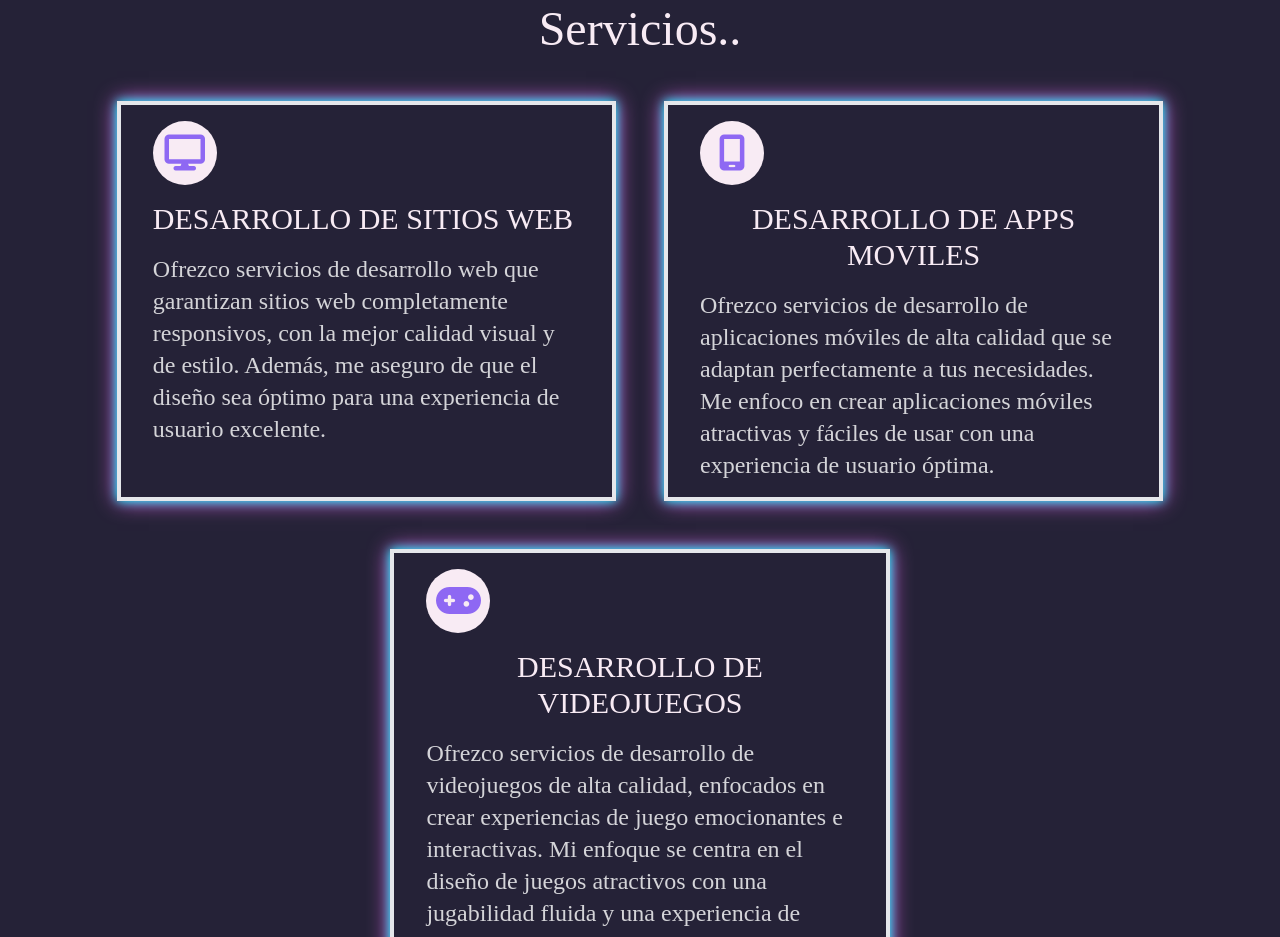
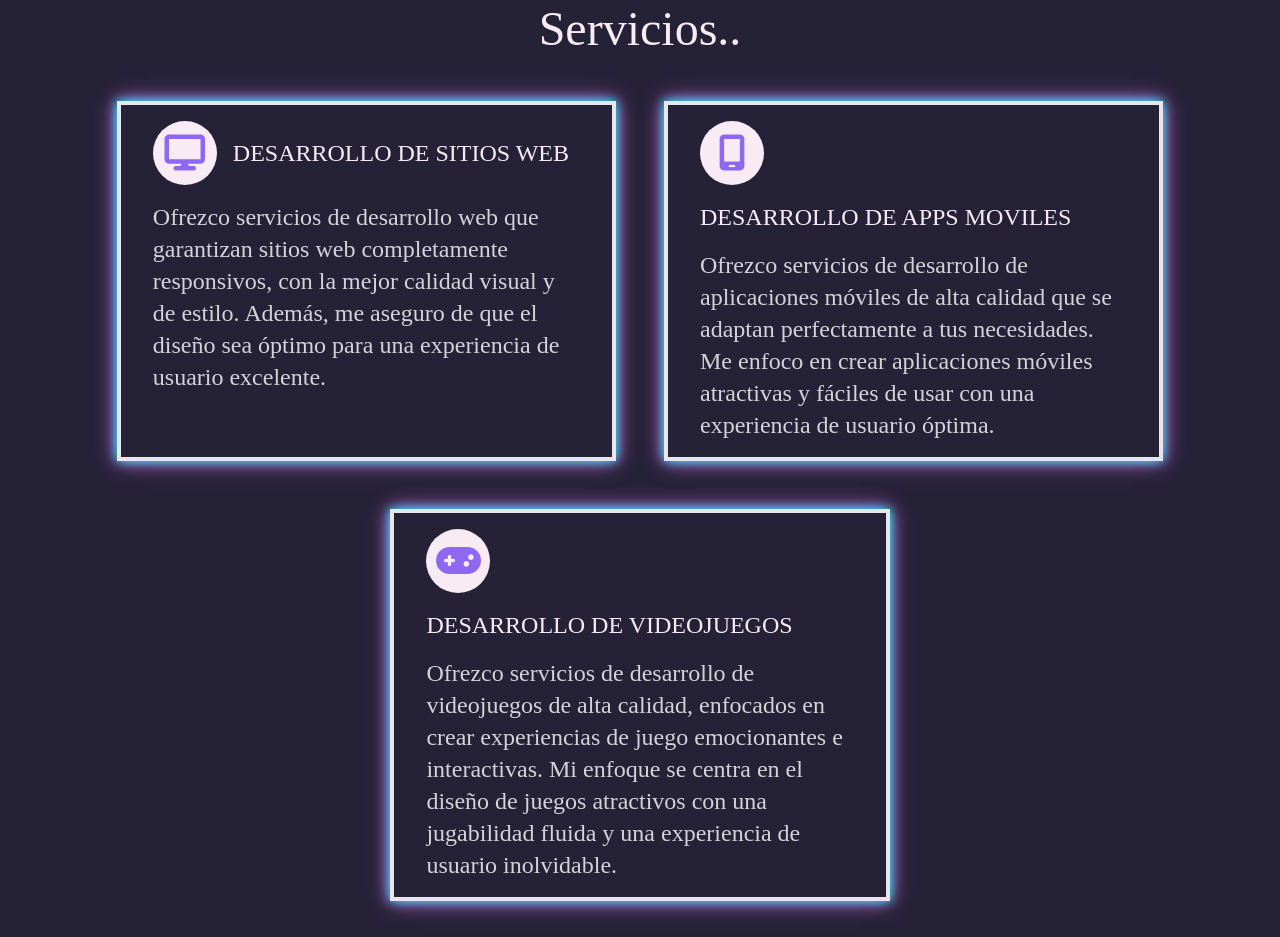
Before and after one commit to Numonu/portafolio, a React (Vite) app: page / in a window 1280 px wide. Shown: the part 1160-2097 px from the top of the page. Built offline with nearby package versions, Linux system fonts and the light colour scheme; a web font is replaced by a local one.

Commit message:
tamaño de fuente reducido en los titulos de servicios

```diff
--- a/src/layout/Services.jsx
+++ b/src/layout/Services.jsx
@@ -31,7 +31,7 @@
 				<div className="bg-light text-orquidea w-16 aspect-square flex items-center justify-center shrink-0 rounded-full text-4xl">
 					{icon}
 				</div>
-				<h1 className="text-3xl text-center uppercase">{title}</h1>
+				<h1 className="text-2xl text-center uppercase">{title}</h1>
 			</header>
 			<p className="text-zinc-300 text-2xl">{description}</p>
 		</div>
```
